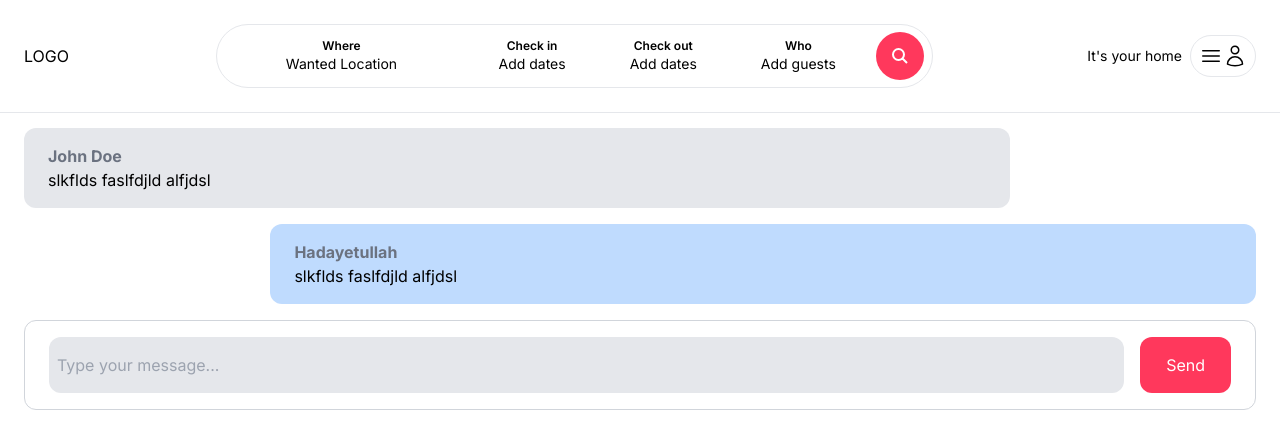
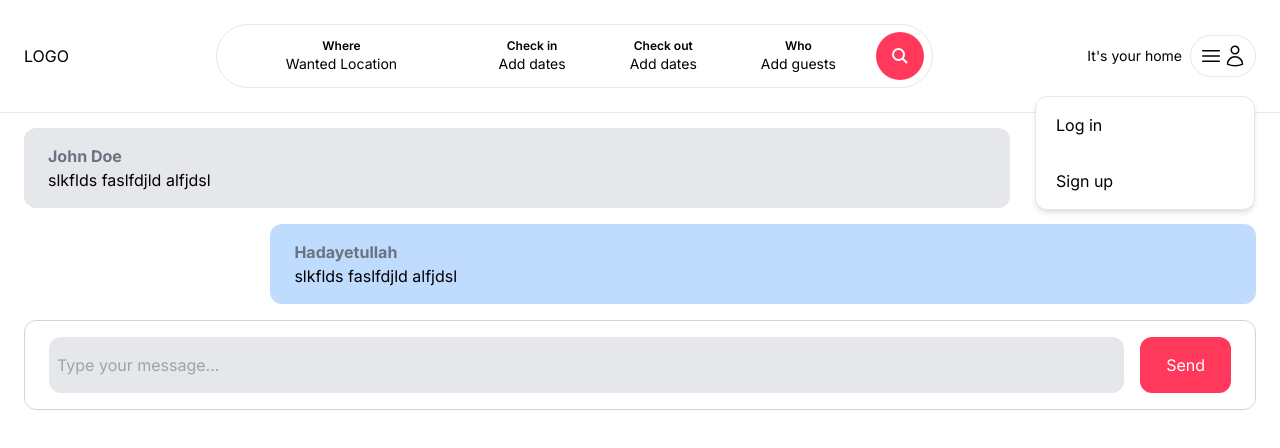
Before and after one commit to Hadayetullah/Resort-Rental-Frontend, a Next.js app: page /inbox/1 in a window 1280 px wide. Both pictures are taken after a click on the button 1223 px from the left and 56 px from the top of the page. Shown: the top 448 px of the page. Built offline with nearby package versions, Linux system fonts and the light colour scheme.

Commit message:
Created and designed auth user menu popup

```diff
--- /dev/null
+++ b/app/components/navbar/MenuLink.tsx
@@ -0,0 +1,19 @@
+import React, { FC } from "react";
+
+interface MenuLinkProps {
+  label: string;
+  onClick: () => void;
+}
+
+const MenuLink: FC<MenuLinkProps> = ({ label, onClick }) => {
+  return (
+    <div
+      onClick={onClick}
+      className="px-5 py-4 cursor-pointer hover:bg-gray-100 transition"
+    >
+      {label}
+    </div>
+  );
+};
+
+export default MenuLink;
--- a/app/components/navbar/UserNav.tsx
+++ b/app/components/navbar/UserNav.tsx
@@ -1,7 +1,12 @@
+"use client";
+import { useState } from "react";
+import MenuLink from "./MenuLink";
+
 const UserNav = () => {
+  const [isOpen, setIsOpen] = useState(false);
   return (
-    <div className="p-2 border rounded-full">
-      <button className="flex items-center">
+    <div className="p-2 inline-block relative border rounded-full">
+      <button onClick={() => setIsOpen(!isOpen)} className="flex items-center">
         <svg
           fill="none"
           viewBox="0 0 24 24"
@@ -30,6 +35,19 @@
           />
         </svg>
       </button>
+
+      {isOpen && (
+        <div className="w-[220px] absolute top-[60px] right-0 bg-white border rounded-xl shadow-md flex flex-col cursor-pointer">
+          <MenuLink
+            label={"Log in"}
+            onClick={() => console.log("Clicked button")}
+          />
+          <MenuLink
+            label={"Sign up"}
+            onClick={() => console.log("Clicked button")}
+          />
+        </div>
+      )}
     </div>
   );
 };
```
